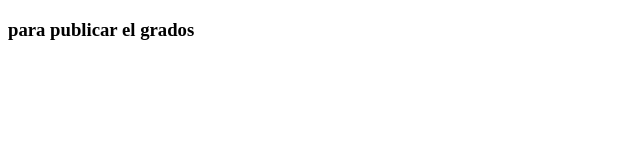
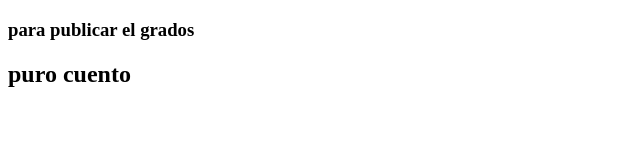
Before and after one commit to misra-jitas/testPython, a plain HTML site: page index.html in a window 1280 px wide. Shown: the whole page, without its empty margins (0-640 px from the left). Drawn offline with Linux system fonts and the light colour scheme.

Commit message:
html tercer Commit se agrega archivo Grados

```diff
--- a/index.html
+++ b/index.html
@@ -6,6 +6,7 @@
 </head>
 <body>
 <h3>para publicar el grados</h3>
+<h2>puro cuento</h2>
 
 </body>
 </html>
```
Also changed, not shown: config.html (+1 -0 lines).
